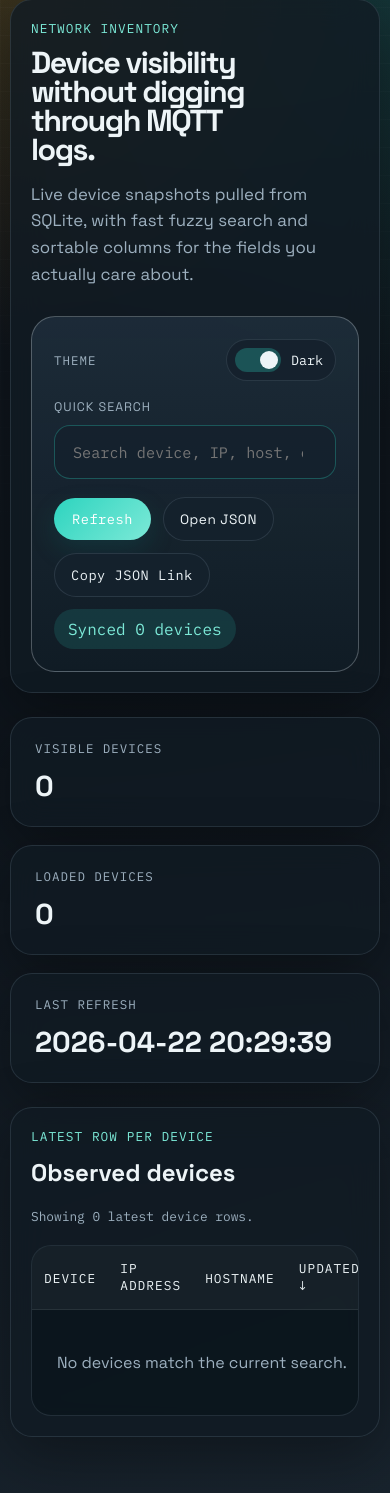
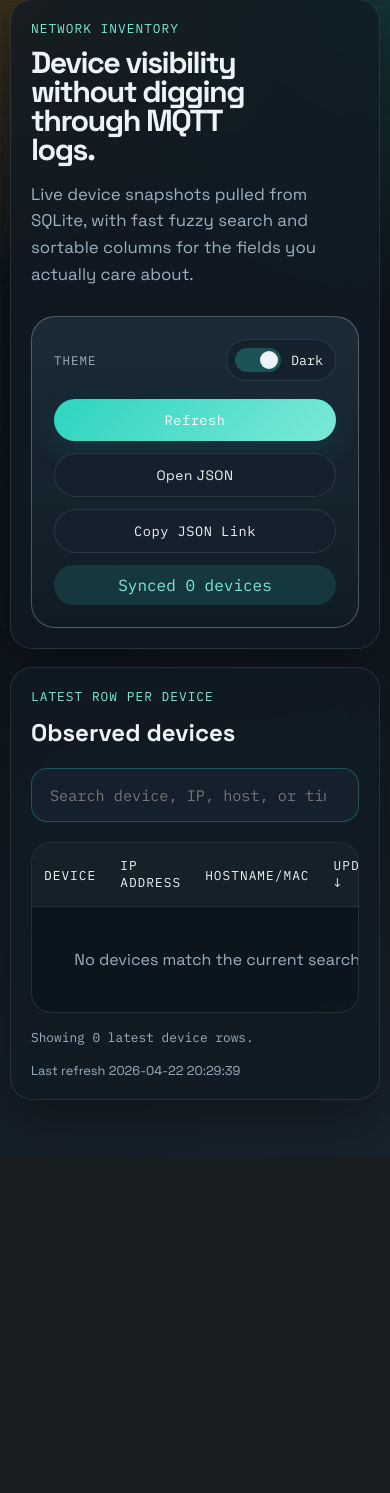
Before and after one commit to merlinmb/mqtt-device-logger, a Flask app: page / in a window 390 px wide. Shown: the part 21-1514 px from the top of the page. After the commit the page ends 1121 px from the top, so only its background shows below. Run offline with Flask 3, Linux system fonts and the light colour scheme; data that the repository does not hold is empty.

Commit message:
Refactor dashboard layout and improve UI responsiveness

```diff
--- a/static/app.js
+++ b/static/app.js
@@ -198,8 +198,14 @@ async function deleteDevice(deviceName) {
 }
 
 function updateSummary() {
-  visibleCount.textContent = state.visibleDevices.length.toString();
-  totalCount.textContent = state.allDevices.length.toString();
+  if (visibleCount) {
+    visibleCount.textContent = state.visibleDevices.length.toString();
+  }
+
+  if (totalCount) {
+    totalCount.textContent = state.allDevices.length.toString();
+  }
+
   resultsCopy.textContent = state.query
     ? `Showing ${state.visibleDevices.length} fuzzy matches for "${state.query}".`
     : `Showing ${state.visibleDevices.length} latest device rows.`;
--- a/static/styles.css
+++ b/static/styles.css
@@ -72,6 +72,20 @@ body[data-theme="light"]::before {
   padding: 40px 0 56px;
 }
 
+.dashboard-layout {
+  display: grid;
+  grid-template-columns: minmax(300px, 380px) minmax(0, 1fr);
+  gap: 24px;
+  align-items: start;
+}
+
+.dashboard-sidebar {
+  display: grid;
+  gap: 24px;
+  position: sticky;
+  top: 24px;
+}
+
 .hero,
 .table-card,
 .stat-card {
@@ -83,7 +97,7 @@ body[data-theme="light"]::before {
 
 .hero {
   display: grid;
-  grid-template-columns: minmax(0, 1.8fr) minmax(280px, 1fr);
+  grid-template-columns: 1fr;
   gap: 28px;
   padding: 32px;
   border-radius: 28px;
@@ -125,7 +139,7 @@ h1 {
 
 .hero-copy {
   margin-top: 16px;
-  max-width: 58ch;
+  max-width: 34ch;
   color: var(--muted);
   font-size: 1.05rem;
   line-height: 1.6;
@@ -279,9 +293,8 @@ button {
 
 .stats-grid {
   display: grid;
-  grid-template-columns: repeat(3, minmax(0, 1fr));
+  grid-template-columns: 1fr;
   gap: 18px;
-  margin: 24px 0;
 }
 
 .stat-card {
@@ -308,6 +321,7 @@ button {
   padding: 26px;
   border-radius: 28px;
   animation: rise-in 620ms ease-out;
+  min-width: 0;
 }
 
 .table-header-row {
@@ -318,7 +332,31 @@ button {
   margin-bottom: 20px;
 }
 
+.table-toolbar {
+  display: grid;
+  gap: 12px;
+  justify-items: end;
+}
+
+.table-search-wrap {
+  width: min(100%, 320px);
+}
+
 .results-copy {
+  color: var(--muted);
+  font-size: 0.8rem;
+}
+
+.table-footer {
+  display: flex;
+  justify-content: space-between;
+  gap: 16px;
+  align-items: center;
+  margin-top: 16px;
+}
+
+.table-refresh-copy {
+  margin: 0;
   color: var(--muted);
   font-size: 0.8rem;
 }
@@ -436,6 +474,16 @@ tbody tr:focus-within .row-delete-button {
   color: var(--muted);
 }
 
+body[data-theme="dark"] .ip a {
+  color: #facc15;
+  font-weight: 700;
+}
+
+body[data-theme="dark"] .ip a:hover,
+body[data-theme="dark"] .ip a:focus-visible {
+  color: #fde047;
+}
+
 @keyframes rise-in {
   from {
     opacity: 0;
@@ -449,12 +497,31 @@ tbody tr:focus-within .row-delete-button {
 }
 
 @media (max-width: 900px) {
-  .hero,
+  .dashboard-layout,
+  .dashboard-sidebar,
   .stats-grid {
     grid-template-columns: 1fr;
   }
 
+  .dashboard-sidebar {
+    position: static;
+  }
+
   .table-header-row {
+    flex-direction: column;
+    align-items: start;
+  }
+
+  .table-toolbar {
+    width: 100%;
+    justify-items: stretch;
+  }
+
+  .table-search-wrap {
+    width: 100%;
+  }
+
+  .table-footer {
     flex-direction: column;
     align-items: start;
   }
@@ -472,9 +539,26 @@ tbody tr:focus-within .row-delete-button {
     border-radius: 22px;
   }
 
+  .dashboard-layout {
+    gap: 18px;
+  }
+
   .hero,
   .table-card {
     padding: 20px;
+  }
+
+  .hero-actions {
+    flex-direction: column;
+    align-items: stretch;
+  }
+
+  .secondary-action-link,
+  .secondary-action-button,
+  #refresh-button,
+  .status-pill {
+    width: 100%;
+    justify-content: center;
   }
 
   th,
--- a/templates/index.html
+++ b/templates/index.html
@@ -14,6 +14,8 @@
   </head>
   <body data-theme="dark">
     <div class="page-shell">
+      <main class="dashboard-layout">
+        <div class="dashboard-sidebar">
           <header class="hero">
             <div>
               <p class="eyebrow">Network Inventory</p>
@@ -32,15 +34,6 @@
                   <span id="theme-toggle-text">Dark</span>
                 </button>
               </div>
-          <div class="search-wrap">
-            <label for="search-input">Quick search</label>
-            <input
-              id="search-input"
-              type="search"
-              placeholder="Search device, IP, host, or time"
-              autocomplete="off"
-            />
-          </div>
               <div class="hero-actions">
                 <button id="refresh-button" type="button">Refresh</button>
                 <a id="json-link" class="secondary-action-link" href="/devices.json" target="_blank" rel="noreferrer">Open JSON</a>
@@ -49,21 +42,7 @@
               </div>
             </div>
           </header>
-
-      <section class="stats-grid" aria-label="Summary metrics">
-        <article class="stat-card">
-          <span class="stat-label">Visible devices</span>
-          <strong id="visible-count">0</strong>
-        </article>
-        <article class="stat-card">
-          <span class="stat-label">Loaded devices</span>
-          <strong id="total-count">0</strong>
-        </article>
-        <article class="stat-card">
-          <span class="stat-label">Last refresh</span>
-          <strong id="generated-at">-</strong>
-        </article>
-      </section>
+        </div>
 
         <section class="table-card">
           <div class="table-header-row">
@@ -71,7 +50,17 @@
               <p class="section-kicker">Latest row per device</p>
               <h2>Observed devices</h2>
             </div>
-          <p id="results-copy" class="results-copy">No rows loaded yet.</p>
+            <div class="table-toolbar">
+              <div class="search-wrap table-search-wrap">
+                <input
+                  id="search-input"
+                  type="search"
+                  placeholder="Search device, IP, host, or time"
+                  autocomplete="off"
+                  aria-label="Quick search"
+                />
+              </div>
+            </div>
           </div>
 
           <div class="table-wrap">
@@ -80,7 +69,7 @@
                 <tr>
                   <th><button type="button" class="sort-button" data-sort-key="device_name">Device</button></th>
                   <th><button type="button" class="sort-button" data-sort-key="ip_address">IP Address</button></th>
-                <th><button type="button" class="sort-button" data-sort-key="hostname">Hostname</button></th>
+                  <th><button type="button" class="sort-button" data-sort-key="hostname">HOSTNAME/MAC</button></th>
                   <th><button type="button" class="sort-button" data-sort-key="timestamp">Updated</button></th>
                 </tr>
               </thead>
@@ -91,7 +80,13 @@
               </tbody>
             </table>
           </div>
+
+          <div class="table-footer">
+            <p id="results-copy" class="results-copy">No rows loaded yet.</p>
+            <p class="table-refresh-copy">Last refresh <span id="generated-at">-</span></p>
+          </div>
         </section>
+      </main>
     </div>
 
     <script src="{{ url_for('static', filename='app.js') }}" defer></script>
```
Lines whose indentation alone changed are shown as unchanged.
